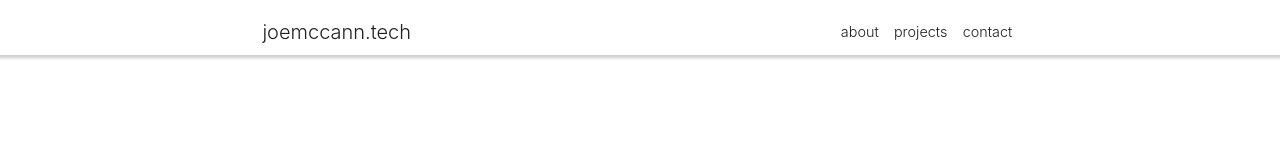
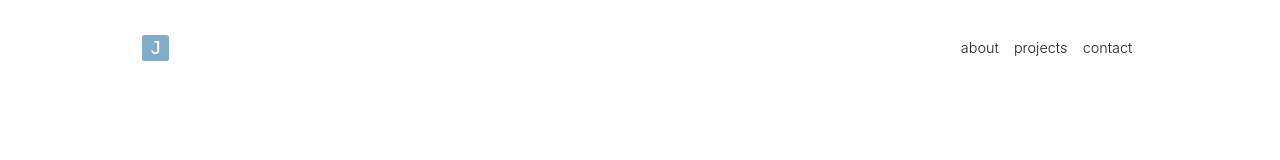
Before and after one commit to the-rabblerouser/portfolio, a Next.js app: page / in a window 1280 px wide. Shown: the top 160 px of the page. Built offline with nearby package versions, Linux system fonts and the light colour scheme.

Commit message:
added logo to navbar and updated styling

```diff
--- a/components/Navbar.js
+++ b/components/Navbar.js
@@ -10,7 +10,9 @@ const Navbar = () => {
 				<div className={styles.container}>
 					<div className={styles.navbarAlignment}>
 						<Link href="/">
-							<a className={styles.title}>joemccann.tech</a>
+							<a className={styles.title}>
+								<span className={styles.logo}>J</span>
+							</a>
 						</Link>
 						<div className={styles.sectionNavs}>
 							<Link href="/#about">
--- a/styles/Navbar.module.css
+++ b/styles/Navbar.module.css
@@ -1,15 +1,16 @@
 .nav {
 	background-color: var(--bg-color);
-	box-shadow: 0 0 3px 3px rgba(0, 0, 0, 0.2);
+	/* box-shadow: 0 0 3px 3px rgba(0, 0, 0, 0.2); */
 	position: fixed;
 	width: 100%;
 	top: 0 !important;
 	z-index: 1000;
 	font-weight: 600;
 }
+
 .container {
-	max-width: 800px;
-	margin: 0 auto;
+	max-width: 65rem;
+	margin: 1rem auto;
 	padding: 0 1.4em;
 }
 .navbarAlignment {
@@ -26,6 +27,15 @@
 	display: flex;
 	justify-content: space-evenly;
 	align-items: center;
+}
+
+.logo {
+	background-color: var(--accent-color);
+	padding: 0.1rem 0.45rem 0.1rem 0.45rem;
+	margin-right: 0.8rem;
+	border-radius: 10%;
+	color: #fff;
+	font-family: 'Inconsolata', monospace;
 }
 
 .title {
```
